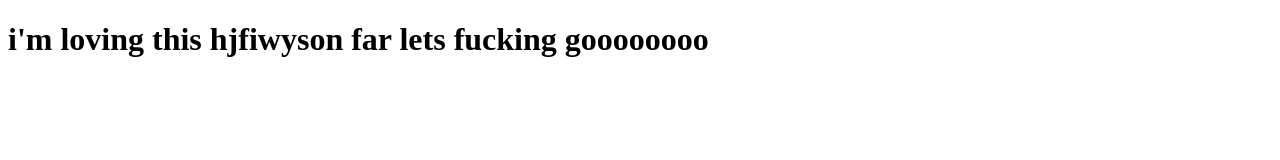
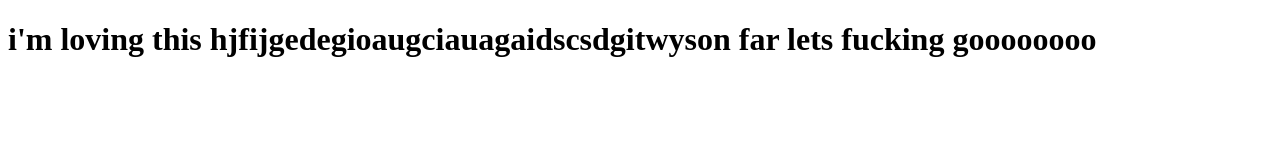
Before and after one commit to KingCharles1st/firsttimeworks_Repo, a plain HTML site: page index.html in a window 1280 px wide. Drawn offline with Linux system fonts and the light colour scheme.

Commit message:
happy now

```diff
--- a/index.html
+++ b/index.html
@@ -6,6 +6,6 @@
     <title>Document</title>
 </head>
 <body>
-    <h1>i'm loving this hjfiwyson far lets fucking goooooooo</h1>
+    <h1>i'm loving this hjfijgedegioaugciauagaidscsdgitwyson far lets fucking goooooooo</h1>
 </body>
 </html>
```
